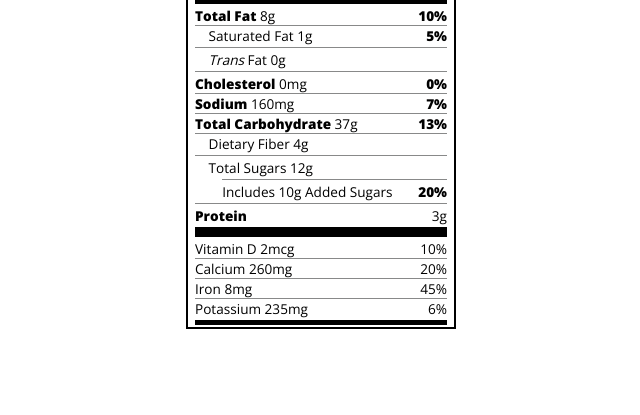
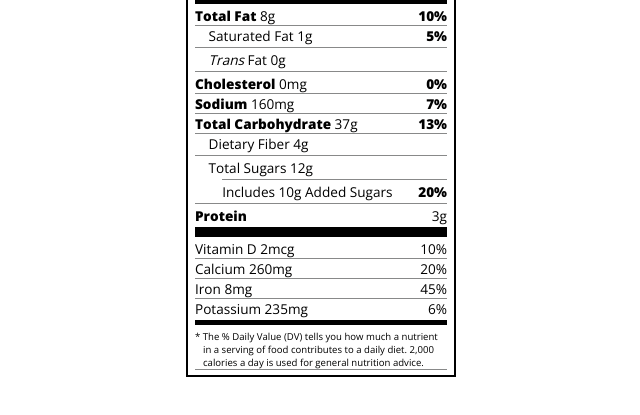
Before and after one commit to mfn1967/typography-nutrition-label, a plain HTML site: page index.html in a window 1280 px wide. Shown: the part 203-618 px from the top of the page, without its empty margins (319-959 px from the left). Drawn offline with nearby package versions, Linux system fonts and the light colour scheme.

Commit message:
Add note section

```diff
--- a/index.html
+++ b/index.html
@@ -49,6 +49,7 @@
             <p>Iron 8mg <span>45%</span></p>
             <p class="no-divider">Potassium 235mg <span>6%</span></p>
             <div class="divider medium"></div>
+            <p class="note">* The % Daily Value (DV) tells you how much a nutrient in a serving of food contributes to a daily diet. 2,000 calories a day is used for general nutrition advice.</p>
         </div>
     </div>
 
--- a/styles.css
+++ b/styles.css
@@ -92,3 +92,10 @@ p {
 .daily-value p:not(.no-divider) {
     border-bottom: 1px solid #888989;
 }
+
+.note {
+    font-size: 0.6rem;
+    margin: 5px 0;
+    padding: 0 8px;
+    text-indent: -8px;
+}
```
